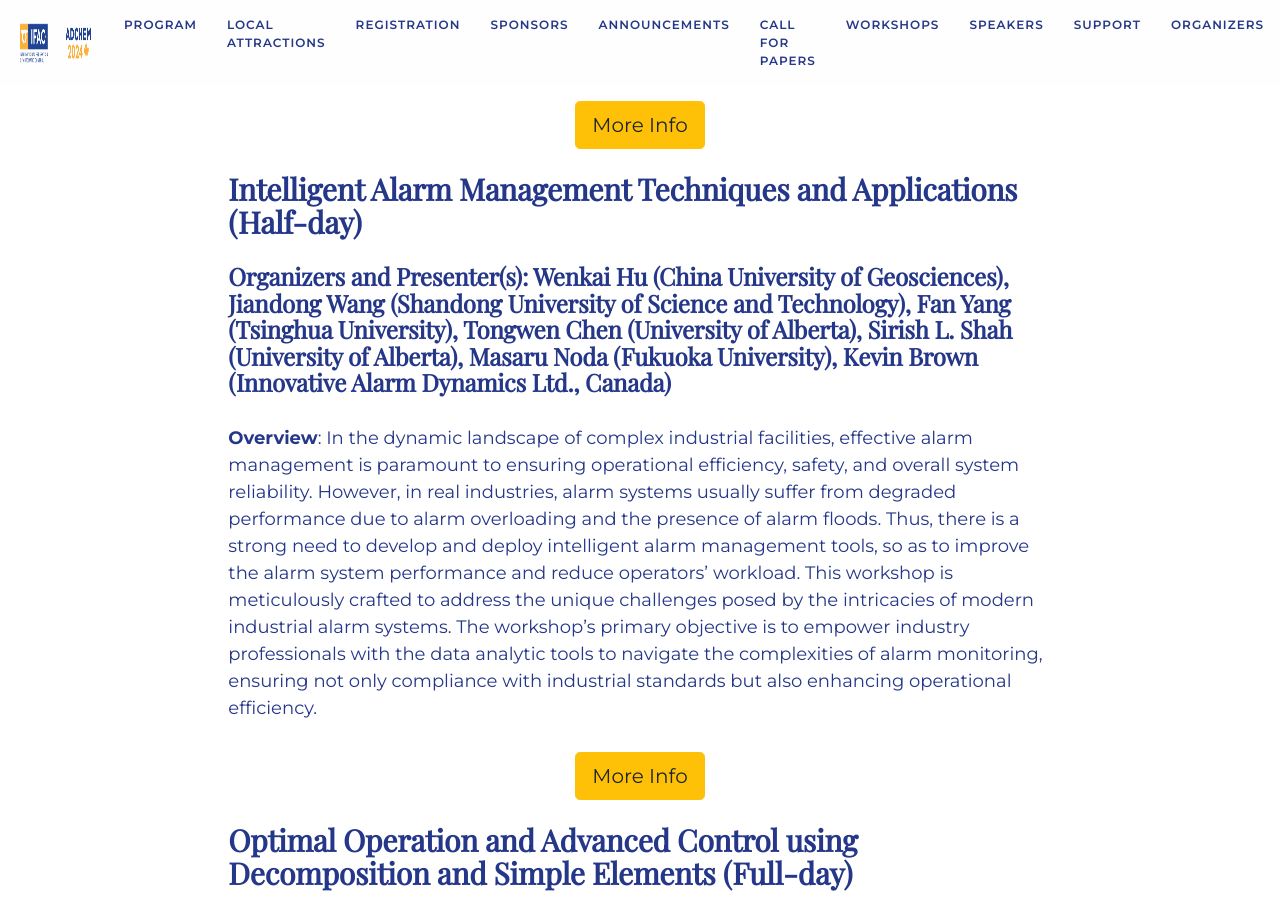
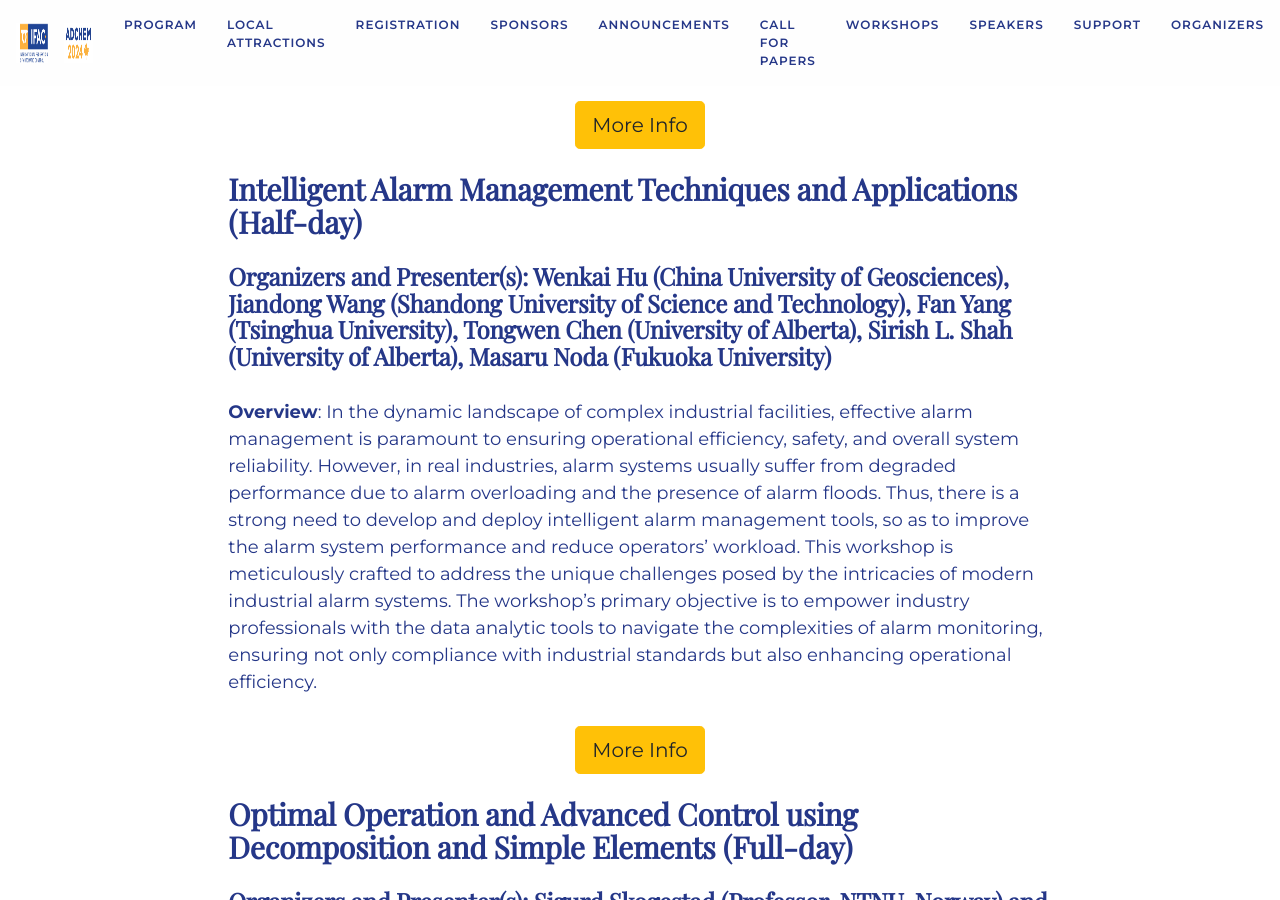
Before and after one commit to daisubc/ADCHEM2024, a Jekyll site: the page built from _pages/workshops.md, in a window 1280 px wide and 900 px high, scrolled down 1524 px. Built offline with Jekyll 4.4.1, drawn with Linux system fonts in a browser that asks for light colours; nearby versions of some CDN libraries; some web fonts are replaced.

Commit message:
Update workshops.md

```diff
--- a/_pages/workshops.md
+++ b/_pages/workshops.md
@@ -25,7 +25,7 @@ Several pre-conference workshops are planned for Sunday, July 14.  They span a r
 
 
 ## Intelligent Alarm Management Techniques and Applications (Half-day)
-### Organizers and Presenter(s): Wenkai Hu (China University of Geosciences), Jiandong Wang (Shandong University of Science and Technology), Fan Yang (Tsinghua University), Tongwen Chen (University of Alberta), Sirish L. Shah (University of Alberta), Masaru Noda (Fukuoka University), Kevin Brown (Innovative Alarm Dynamics Ltd., Canada)
+### Organizers and Presenter(s): Wenkai Hu (China University of Geosciences), Jiandong Wang (Shandong University of Science and Technology), Fan Yang (Tsinghua University), Tongwen Chen (University of Alberta), Sirish L. Shah (University of Alberta), Masaru Noda (Fukuoka University)
 
 **Overview**: In the dynamic landscape of complex industrial facilities, effective alarm management is paramount to ensuring operational efficiency, safety, and overall system reliability. However, in real industries, alarm systems usually suffer from degraded performance due to alarm overloading and the presence of alarm floods. Thus, there is a strong need to develop and deploy intelligent alarm management tools, so as to improve the alarm system performance and reduce operators’ workload. This workshop is meticulously crafted to address the unique challenges posed by the intricacies of modern industrial alarm systems. The workshop's primary objective is to empower industry professionals with the data analytic tools to navigate the complexities of alarm monitoring, ensuring not only compliance with industrial standards but also enhancing operational efficiency.
 <div class="text-center">
```
